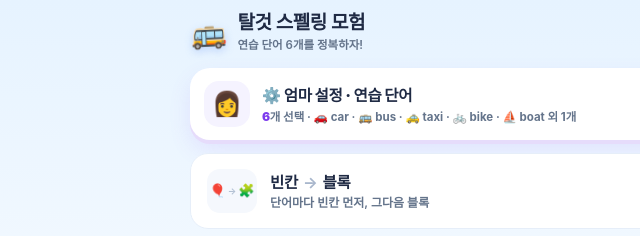
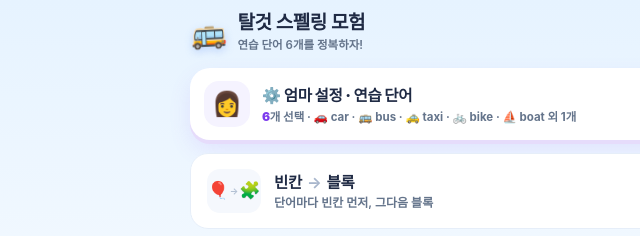
Before and after one commit to gowooni85-ctrl/morning-routine, a plain HTML site: page spelling.html in a window 1280 px wide. Shown: the top 236 px of the page, 85-725 px from the left. Drawn offline with Linux system fonts and the light colour scheme.

Commit message:
스펠링: 2단계 카드 아이콘 크기 맞춤

```diff
--- a/spelling.html
+++ b/spelling.html
@@ -79,7 +79,7 @@
     flex:0 0 auto;width:44px;height:44px;border-radius:13px;display:flex;align-items:center;
     justify-content:center;background:#f5f8fd;font-size:21px;line-height:1;
   }
-  .pick-ico.two{width:50px;font-size:13px;gap:2px;letter-spacing:0}
+  .pick-ico.two{width:54px;font-size:17px;gap:1px;letter-spacing:0}
   .pick-ico.two .arr{font-size:9px;font-weight:700;color:#b3c1d4;margin:0}
   .pick-txt{display:flex;flex-direction:column;gap:3px;min-width:0;flex:1}
   .pick-txt b{font-size:15.5px;font-weight:800;letter-spacing:-.3px}
```
